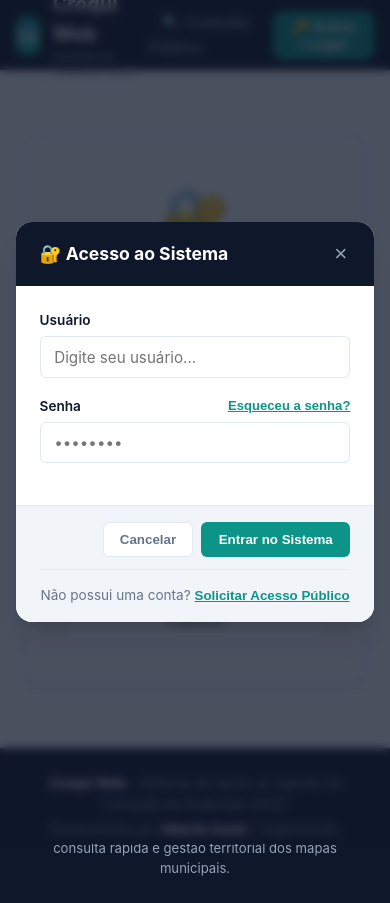
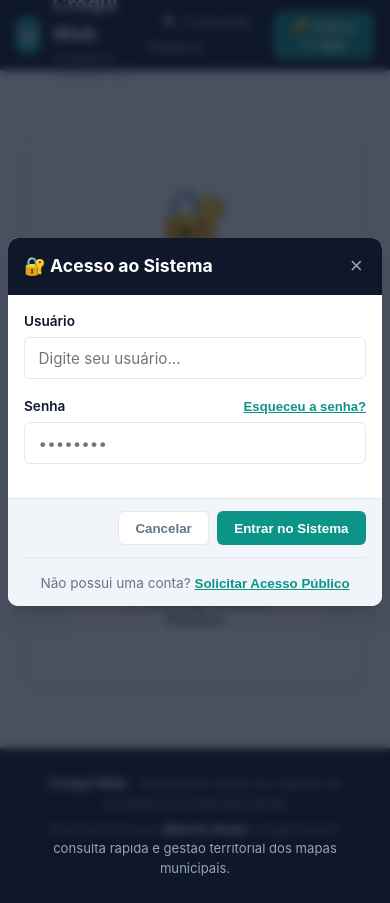
Before and after one commit to betoassis/croquiweb, a website: page public/index.html in a window 390 px wide. Drawn offline with Linux system fonts and the light colour scheme; no server answers.

Commit message:
fix(ui): modal layout overflow and missing footer buttons on mobile devices

```diff
--- a/public/css/admin.css
+++ b/public/css/admin.css
@@ -374,6 +374,7 @@ textarea.form-control {
   align-items: center;
   justify-content: flex-end;
   gap: 0.75rem;
+  flex-shrink: 0;
 }
 
 .btn-secondary {
@@ -431,3 +432,24 @@ textarea.form-control {
     padding: 1rem;
   }
 }
+
+@media (max-width: 640px) {
+  .modal-backdrop {
+    padding: 0.5rem;
+  }
+  .modal-container {
+    width: 100%;
+    max-height: 92dvh;
+    border-radius: var(--radius-md);
+  }
+  .modal-header {
+    padding: 0.9rem 1rem;
+  }
+  .modal-body {
+    padding: 1rem;
+  }
+  .modal-footer {
+    padding: 0.75rem 1rem;
+    padding-bottom: max(0.75rem, env(safe-area-inset-bottom));
+  }
+}
--- a/public/css/style.css
+++ b/public/css/style.css
@@ -420,10 +420,10 @@ body {
 /* MODAL STYLES */
 .modal-backdrop {
   position: fixed;
-  top: 0;
-  left: 0;
-  width: 100vw;
-  height: 100vh;
+  inset: 0;
+  width: 100%;
+  height: 100%;
+  height: 100dvh;
   background-color: rgba(15, 23, 42, 0.75);
   backdrop-filter: blur(4px);
   display: flex;
@@ -433,6 +433,8 @@ body {
   opacity: 0;
   pointer-events: none;
   transition: opacity var(--transition-fast);
+  padding: 1rem;
+  box-sizing: border-box;
 }
 
 .modal-backdrop.active {
@@ -447,10 +449,19 @@ body {
   width: 92%;
   max-width: 900px;
   max-height: 90vh;
+  max-height: 90dvh;
   display: flex;
   flex-direction: column;
   overflow: hidden;
   animation: modalSlideUp 0.25s ease-out;
+}
+
+.modal-container form {
+  display: flex;
+  flex-direction: column;
+  flex: 1;
+  min-height: 0;
+  overflow: hidden;
 }
 
 @keyframes modalSlideUp {
@@ -465,6 +476,7 @@ body {
   display: flex;
   align-items: center;
   justify-content: space-between;
+  flex-shrink: 0;
 }
 
 .modal-title {
@@ -491,6 +503,8 @@ body {
   padding: 1.5rem;
   overflow-y: auto;
   flex: 1;
+  min-height: 0;
+  -webkit-overflow-scrolling: touch;
 }
 
 /* PDF VIEWER MODAL SPECIFIC */
```
